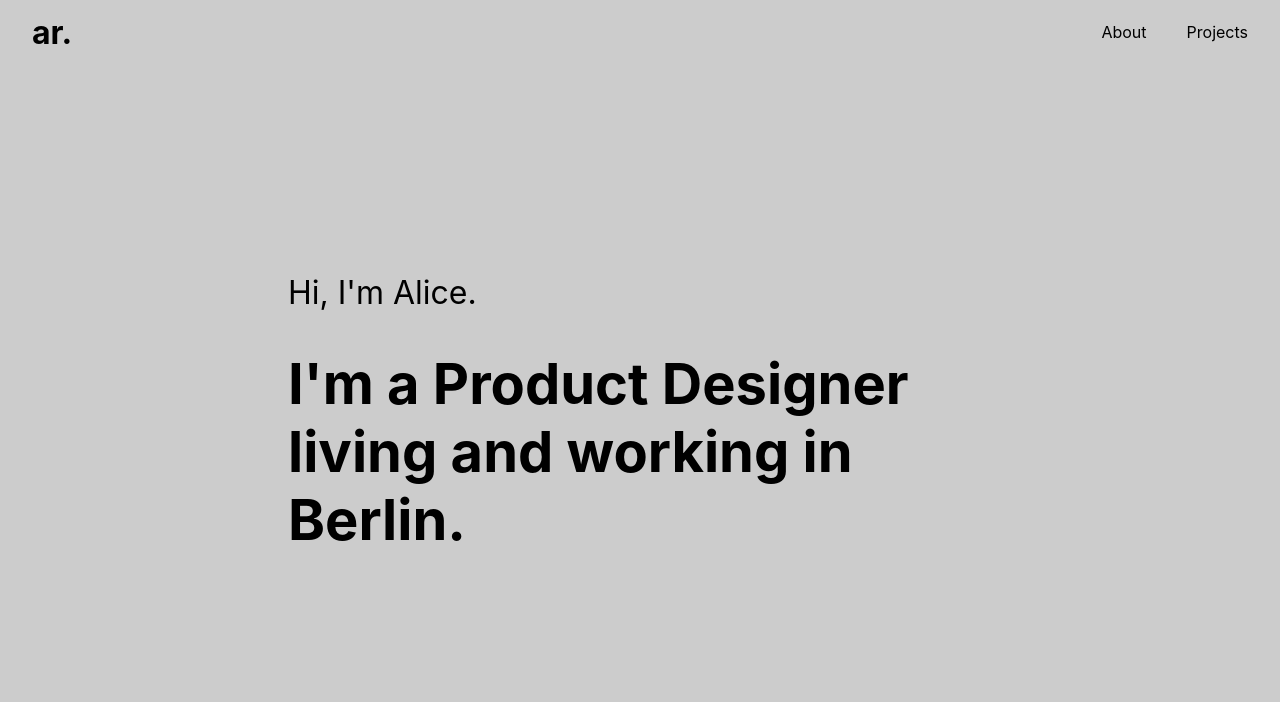
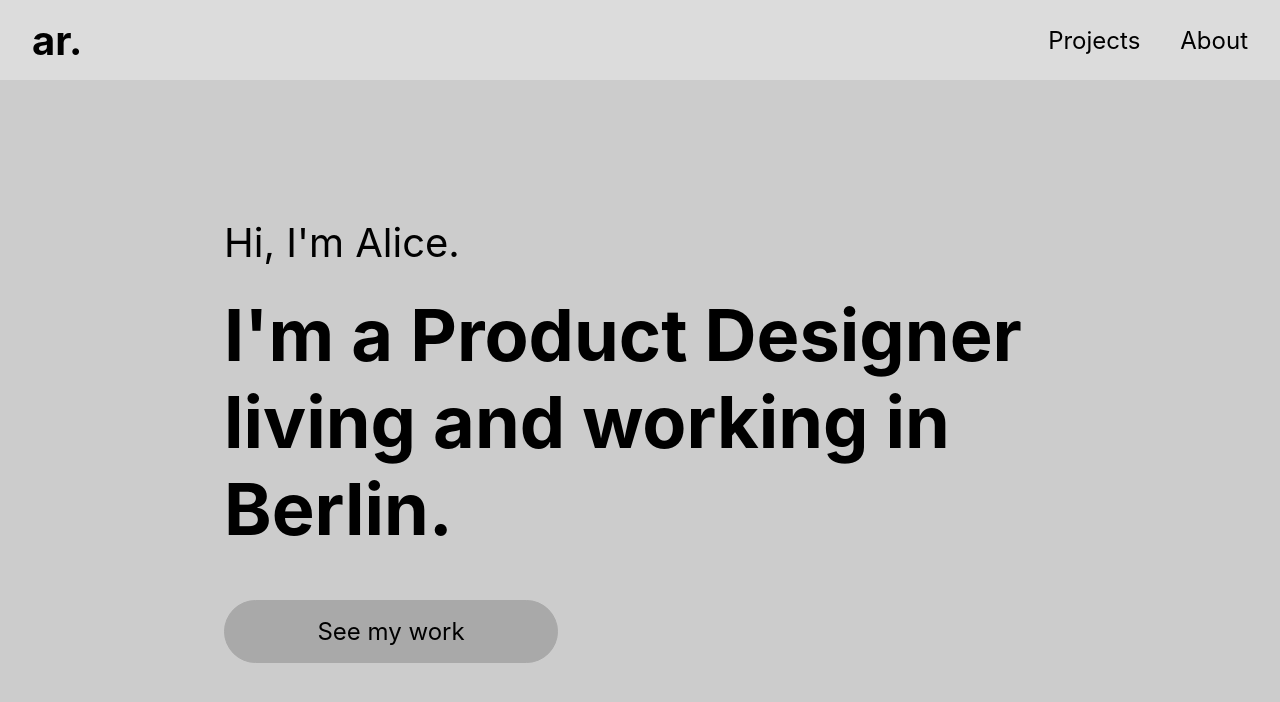
Before and after one commit to ecmeirelles/ar-portfolio, a React (Create React App) app: page / in a window 1280 px wide. Shown: the top 702 px of the page. Built offline with nearby package versions, Linux system fonts and the light colour scheme.

Commit message:
fix homepage design structure

```diff
--- a/src/components/Home/Home.css.js
+++ b/src/components/Home/Home.css.js
@@ -1,4 +1,5 @@
-import styled, {css} from 'styled-components';
+import styled, { css } from 'styled-components';
+import { Link } from "react-router-dom";
 
 import { media } from "../../shared/variables";
 
@@ -7,18 +8,51 @@ export const ContentSt = styled.div`
   margin: 24px;
 
   ${media.md(css`
-    width: 55%;
+    width: 75%;
     margin: auto;
+  `)}
+
+  ${media.xl(css`
+    width: 65%;
   `)}
 `;
 
 export const GreetingSt = styled.h3`
-  margin-top: 0;
-  font-size: 32px;
+  margin-top: 24px;
+  font-size: 24px;
   font-weight: normal;
+
+  ${media.md(css`
+    margin-top: 0;
+    font-size: 40px;
+  `)}
 `;
 
 export const TitleSt = styled.h1`
-  font-size: 56px;
+  margin-top: 8px;
+  font-size: 40px;
   font-weight: bold;
+
+  ${media.md(css`
+    margin-top: 24px;
+    font-size: 72px;
+  `)}
 `;
+
+export const LinkButtonSt = styled(Link)`
+  display: block;
+  max-width: 190px;
+  margin-top: 32px;
+  padding: 16px;
+  font-size: 20px;
+  text-align: center;
+  background-color: #A9A9A9;
+  border: solid 1px #A9A9A9;
+  border-radius: 32px;
+
+  ${media.md(css`
+    max-width: 300px;
+    margin-top: 48px;
+    font-size: 24px;
+  `)}
+`;
--- a/src/components/Home/Home.js
+++ b/src/components/Home/Home.js
@@ -1,12 +1,15 @@
 import React from 'react';
 
-import {ContentSt, GreetingSt, TitleSt} from "./Home.css";
+import { LinkButtonSt, ContentSt, GreetingSt, TitleSt } from "./Home.css";
 
 export const Home = () => {
   return (
     <ContentSt>
       <GreetingSt>Hi, I'm Alice.</GreetingSt>
       <TitleSt>I'm a Product Designer living and working in Berlin.</TitleSt>
+      <LinkButtonSt to="/projects">
+        See my work
+      </LinkButtonSt>
     </ContentSt>
   );
 };
--- a/src/index.css
+++ b/src/index.css
@@ -7,9 +7,8 @@ body {
   -moz-osx-font-smoothing: grayscale;
 }
 
-code {
-  font-family: source-code-pro, Menlo, Monaco, Consolas, 'Courier New',
-    monospace;
+h1, h2, h3, h4, h5, h6 {
+  margin: 0;
 }
 
 a {
--- a/src/components/Navbar/Navbar.css.js
+++ b/src/shared/Navbar/Navbar.css.js
@@ -1,5 +1,5 @@
-import styled, {css} from 'styled-components';
-import {media} from "../../shared/variables";
+import styled, { css } from 'styled-components';
+import { media } from "../variables";
 
 export const MenuBarSt = styled.div`
   display: flex;
@@ -7,7 +7,8 @@ export const MenuBarSt = styled.div`
   top: 0;
   left: 0;
   width: 100%;
-  height: 64px;
+  height: 80px;
+  background-color: #DCDCDC;
 `;
 
 export const ContentSt = styled.div`
@@ -22,11 +23,12 @@ export const ContentSt = styled.div`
 export const LogoSt = styled.div`
   display: flex;
   width: 30%;
-  font-size: 32px;
+  font-size: 40px;
   font-weight: bold;
 
   ${media.md(css`
     width: 50%;
+    font-size: 40px;
   `)}
 `;
 
@@ -34,9 +36,11 @@ export const MenuItemsSt = styled.div`
   display: flex;
   width: 70%;
   justify-content: flex-end;
+  font-size: 16px;
 
   ${media.md(css`
     width: 50%;
+    font-size: 24px;
   `)}
 
   a:first-of-type {
--- a/src/components/Navbar/Navbar.js
+++ b/src/shared/Navbar/Navbar.js
@@ -11,8 +11,8 @@ export const Navbar = () => {
           <Link to="/">ar.</Link>
         </LogoSt>
         <MenuItemsSt>
+          <Link to="/projects">Projects</Link>
           <Link to="/about">About</Link>
-          <Link to="/projects">Projects</Link>
         </MenuItemsSt>
       </ContentSt>
     </MenuBarSt>
--- a/src/shared/PageTemplate/PageTemplate.css.js
+++ b/src/shared/PageTemplate/PageTemplate.css.js
@@ -1,5 +1,4 @@
-import styled, {css} from 'styled-components';
-import {media} from "../variables";
+import styled from 'styled-components';
 
 export const WrapperSt = styled.div`
   display: flex;
@@ -8,16 +7,13 @@ export const WrapperSt = styled.div`
   left: 0;
   margin: 0;
   padding: 0;
+  width: 100%;
+  height: 100%;
   background-color: #CCC;
-
-  ${media.sm(css`
-    width: 100%;
-    height: 100%;
-  `)}
 `;
 
 export const ContentSt = styled.div`
   display: flex;
   width: 100%;
-  margin-top: 64px;
+  margin-top: 80px;
 `;
--- a/src/shared/PageTemplate/PageTemplate.js
+++ b/src/shared/PageTemplate/PageTemplate.js
@@ -1,6 +1,6 @@
 import React from "react";
 
-import {Navbar} from "../../components/Navbar/Navbar";
+import {Navbar} from "../Navbar/Navbar";
 import {ContentSt, WrapperSt} from "./PageTemplate.css";
 
 export const PageTemplate = ({ children }) => {
```
